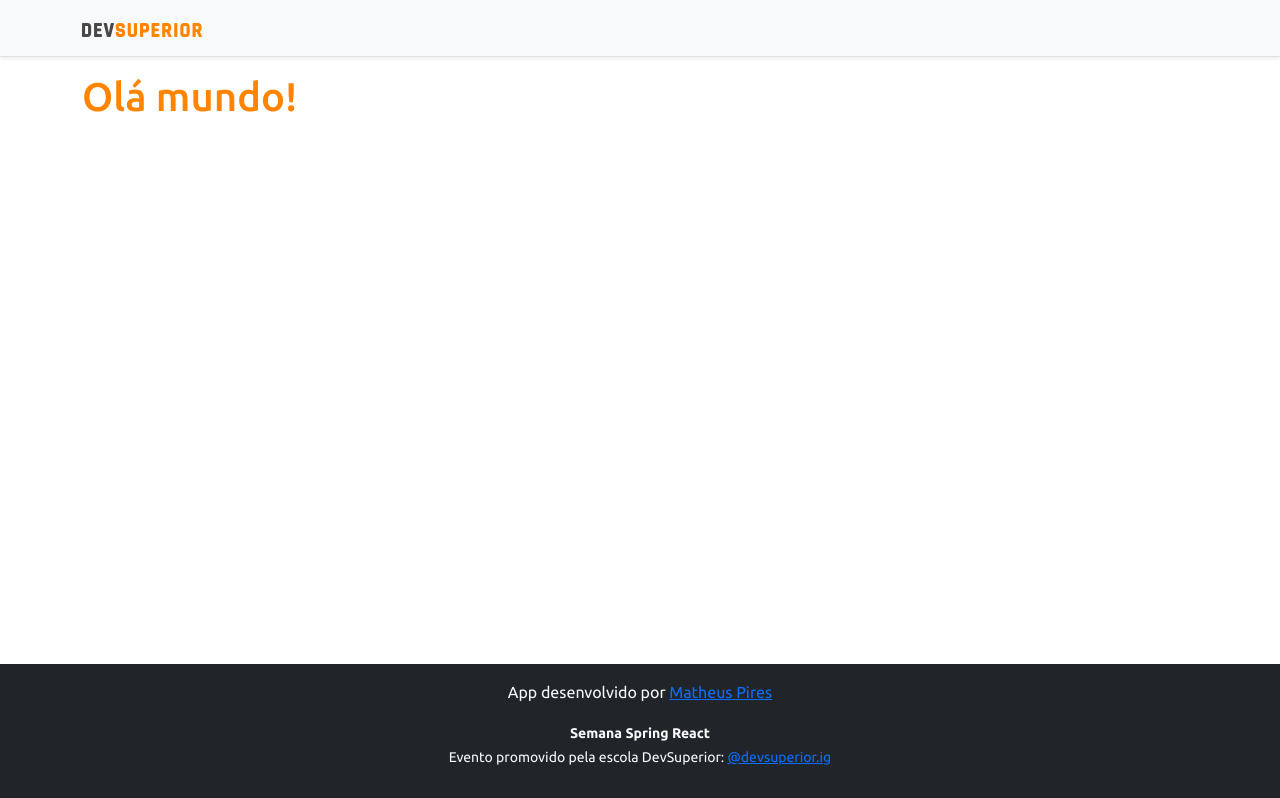
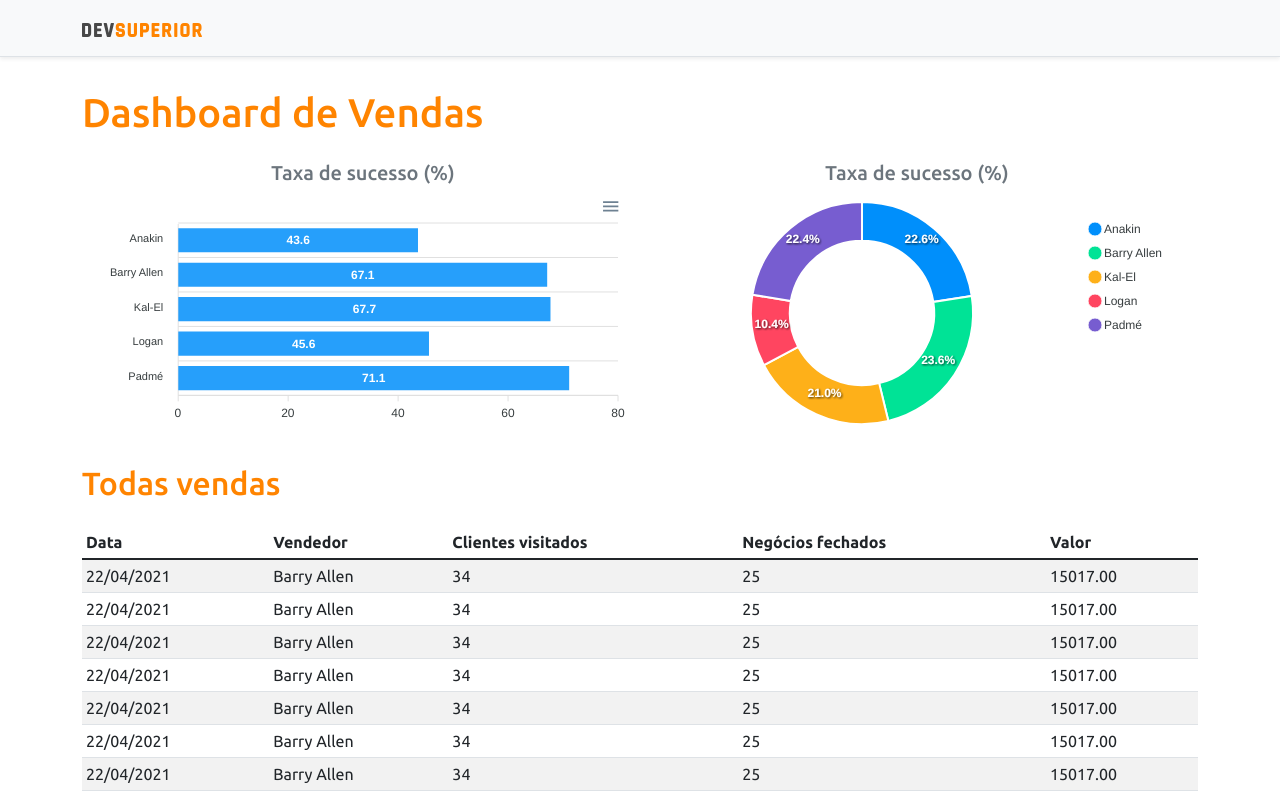
Before and after one commit to MattLPires/Dashboard_Vendas, a React (Create React App) app in the folder frontend/: page / in a window 1280 px wide. Shown: the top 798 px of the page. Built offline with nearby package versions, Linux system fonts and the light colour scheme.

Commit message:
Static charts

```diff
--- a/frontend/package.json
+++ b/frontend/package.json
@@ -13,9 +13,11 @@
     "@types/node": "^12.0.0",
     "@types/react": "^17.0.0",
     "@types/react-dom": "^17.0.0",
+    "apexcharts": "^3.29.0",
     "bootstrap": "^5.1.3",
     "jquery": "1.9.1",
     "react": "^17.0.2",
+    "react-apexcharts": "^1.3.9",
     "react-dom": "^17.0.2",
     "react-scripts": "4.0.3",
     "typescript": "^4.1.2",
--- a/frontend/src/App.tsx
+++ b/frontend/src/App.tsx
@@ -1,3 +1,6 @@
+import BarChart from "components/BarChart";
+import DataTable from "components/DataTable";
+import DonutChart from "components/DonutChart";
 import Footer from "components/Footer";
 import NavBar from "components/NavBar";
 
@@ -6,7 +9,24 @@
     <>
     <NavBar />
     <div className="container">
-      <h1 className="text-primary"> Olá mundo!</h1>
+      <h1 className="text-primary py-3"> Dashboard de Vendas</h1>
+      <div className="row px-3">
+        <div className="col-sm-6">
+          <h5 className="text-center text-secondary">Taxa de sucesso (%)</h5>
+          <BarChart />
+        </div>
+
+        <div className="col-sm-6">
+          <h5 className="text-center text-secondary">Taxa de sucesso (%)</h5>
+          <DonutChart />
+        </div>
+      </div>
+      <div className="py-3">
+        <h2 className="text-primary">Todas vendas</h2>
+
+      </div>
+
+      <DataTable />
     </div>
     <Footer />
     </>
--- /dev/null
+++ b/frontend/src/components/BarChart/index.tsx
@@ -0,0 +1,32 @@
+import Chart from 'react-apexcharts';
+const BarChart = () => {
+    const options = {
+        plotOptions: {
+            bar: {
+                horizontal: true,
+            }
+        },
+    };
+
+    const mockData = {
+        labels: {
+            categories: ['Anakin', 'Barry Allen', 'Kal-El', 'Logan', 'Padmé']
+        },
+        series: [
+            {
+                name: "% Sucesso",
+                data: [43.6, 67.1, 67.7, 45.6, 71.1]
+            }
+        ]
+    };
+    return (
+        <Chart
+            options={{ ...options, xaxis: mockData.labels}}
+            series={mockData.series}
+            type="bar"
+            height="240"
+        />
+
+    );
+}
+export default BarChart;
--- /dev/null
+++ b/frontend/src/components/DonutChart/index.tsx
@@ -0,0 +1,23 @@
+import Chart from 'react-apexcharts';
+const DonutChart = () => {
+    const mockData = {
+        series: [477138, 499928, 444867, 220426, 473088],
+        labels: ['Anakin', 'Barry Allen', 'Kal-El', 'Logan', 'Padmé']
+    }
+
+    const options = {
+        legend: {
+            show: true
+        }
+    }
+    return (
+        <Chart
+            options={{ ...options, labels: mockData.labels}}
+            series={mockData.series}
+            type="donut"
+            height="240"
+        />
+
+    );
+}
+export default DonutChart;
```
Also changed, not shown: 1 other file (tests, documents, lock files or other folders).
